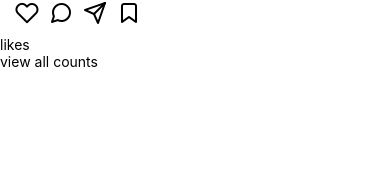
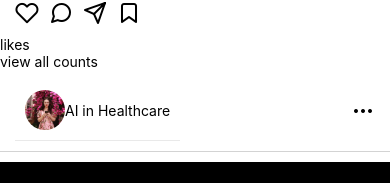
Before and after one commit to ricardomiranda/instafeed, a React Native app in the folder my-project/: screen / in a window 390 px wide. Shown: the part 642-825 px from the top of the page. Built offline with nearby package versions, Linux system fonts and the light colour scheme.

Commit message:
all stories

```diff
--- a/my-project/instagram-feed/InstagramFeed.js
+++ b/my-project/instagram-feed/InstagramFeed.js
@@ -30,7 +30,7 @@ export default function Instagram() {
         </>
       )
     } else {
-      return;
+      return <Article item={item} />;
     }
   }
   return (
```
